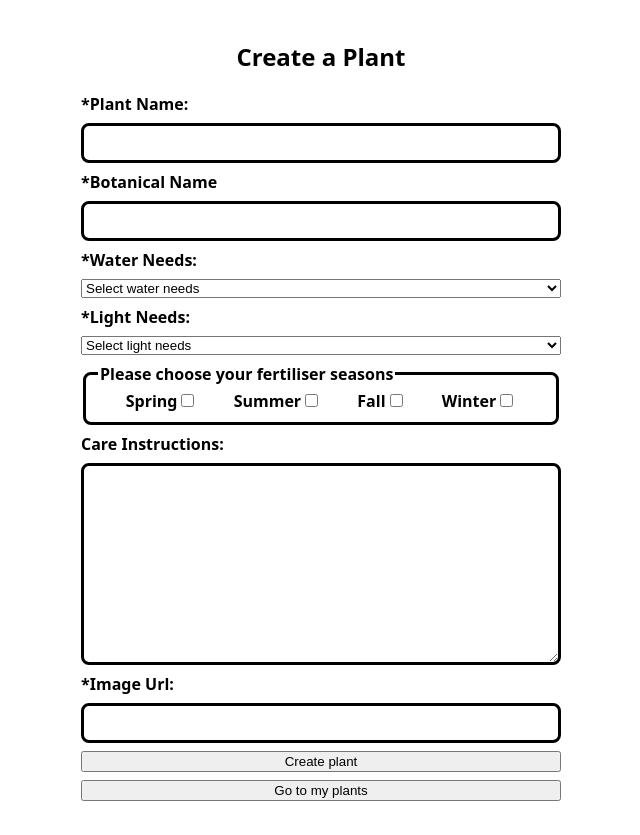
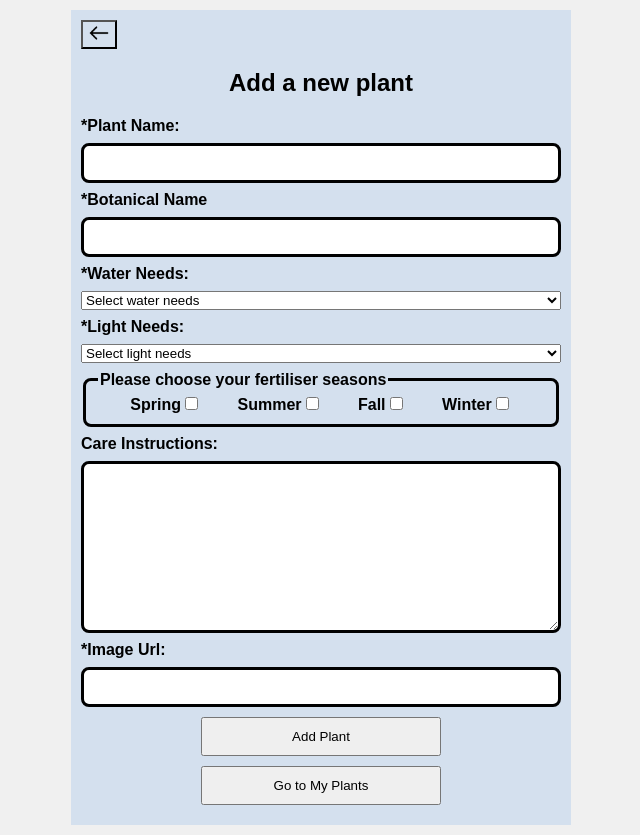
Before and after one commit to MarenOelixtown/plant-care-app, a Next.js app: page /createplant in a window 1280 px wide. Shown: the whole page, without its empty margins (319-959 px from the left). Built offline with nearby package versions, Linux system fonts and the light colour scheme.

Commit message:
styling and adding CSS

```diff
--- a/components/CreatePlantForm.js
+++ b/components/CreatePlantForm.js
@@ -1,5 +1,4 @@
 import styled from "styled-components";
-import { useState } from "react";
 
 const FormContainer = styled.form`
   display: grid;
@@ -132,10 +131,6 @@ export default function CreatPlantForm({
       ></Textarea>
       <Label htmlFor="image">*Image Url: </Label>
       <Input id="image" name="image" type="text" required />
-      <button type="submit">Create plant</button>
     </FormContainer>
   );
 }
-
-/* For Button = {defaultData ? "Update plant" : "Add plant"} */
-/* defaultValue={defaultData?.image} */
--- a/pages/_app.js
+++ b/pages/_app.js
@@ -5,7 +5,6 @@ import { uid } from "uid";
 
 export default function App({ Component, pageProps }) {
   const [plants, setPlants] = useState(initialPlants);
-  console.log(plants);
   function handleAddPlant(newPlant) {
     setPlants([{ id: uid(), ...newPlant }, ...plants]);
   }
--- a/pages/createplant/index.js
+++ b/pages/createplant/index.js
@@ -1,13 +1,17 @@
 import CreatPlantForm from "@/components/CreatePlantForm";
 import styled from "styled-components";
 import Link from "next/link";
+import Image from "next/image";
+import back from "../../public/back.png";
 import { useState } from "react";
 
 const FormPageContainer = styled.div`
   width: 500px;
   margin: 10px auto;
   padding: 10px;
+  background-color: #d4e0ee;
 `;
+
 const Heading = styled.h2`
   text-align: center;
 `;
@@ -16,8 +20,9 @@ const StyledLink = styled(Link)`
 `;
 const StyledButton = styled.button`
   display: block;
-  width: 100%;
-  margin-top: 0.5rem;
+  width: 50%;
+  margin: 10px auto;
+  padding: 10px 24px;
 `;
 const SuccessMessage = styled.p`
   font-family: inherit;
@@ -26,6 +31,16 @@ const SuccessMessage = styled.p`
   border: 3px solid green;
   border-radius: 0.5rem;
   padding: 0.5rem;
+`;
+
+const BackButton = styled.button`
+  background: none;
+  cursor: pointer;
+`;
+
+const StyledImage = styled(Image)`
+  width: 20px;
+  height: 20px;
 `;
 
 export default function CreatPlantFormPage({ handleAddPlant }) {
@@ -37,8 +52,6 @@ export default function CreatPlantFormPage({ handleAddPlant }) {
     winter: false,
   });
 
-  console.log(seasons);
-
   const handleCheckboxChange = (event) => {
     const { id, checked } = event.target;
     setSeasons((prevSeasons) => ({
@@ -48,12 +61,11 @@ export default function CreatPlantFormPage({ handleAddPlant }) {
   };
   function addPlant(event) {
     event.preventDefault();
-    console.log("form submitted");
 
     const formData = new FormData(event.target);
     const plantData = Object.fromEntries(formData);
     const newPlant = plantData;
-    console.log(newPlant);
+
     const selectedSeasons = Object.keys(seasons).filter(
       (season) => seasons[season]
     );
@@ -63,21 +75,32 @@ export default function CreatPlantFormPage({ handleAddPlant }) {
     event.target.reset();
     event.target.name.focus();
     setSuccessMessage("Success! Your plant has been added.");
+
+    setTimeout(() => {
+      setSuccessMessage("");
+    }, 3000);
   }
 
   return (
     <FormPageContainer>
-      <Heading id="create-plant">Create a Plant</Heading>
+      <Link href="/overview">
+        <BackButton>
+          <StyledImage src={back} alt="back" />
+        </BackButton>
+      </Link>
+      <Heading id="create-plant">Add a new plant</Heading>
+
       <CreatPlantForm
         formName={"create-plant"}
         onSubmit={addPlant}
         seasons={seasons}
         onCheckboxChange={handleCheckboxChange}
       />
+      <StyledButton type="submit">Add Plant</StyledButton>
+      <StyledLink href="/myplants">
+        <StyledButton>Go to My Plants</StyledButton>
+      </StyledLink>
       {successMessage && <SuccessMessage>{successMessage}</SuccessMessage>}
-      <StyledLink href="/myplants">
-        <StyledButton>Go to my plants</StyledButton>
-      </StyledLink>
     </FormPageContainer>
   );
 }
--- a/styles.js
+++ b/styles.js
@@ -9,6 +9,7 @@ export default createGlobalStyle`
 
   body {
     margin: 0;
-    font-family: system-ui;
+    background-color: #f0f0f0;
+    font-family: sans-serif;
   }
 `;
```
Also changed, not shown: components/MyPlants.js (+12 -0 lines), components/Overview.js (+18 -0 lines), components/PlantDetails.js (+10 -0 lines), pages/index.js (+10 -1 lines).
